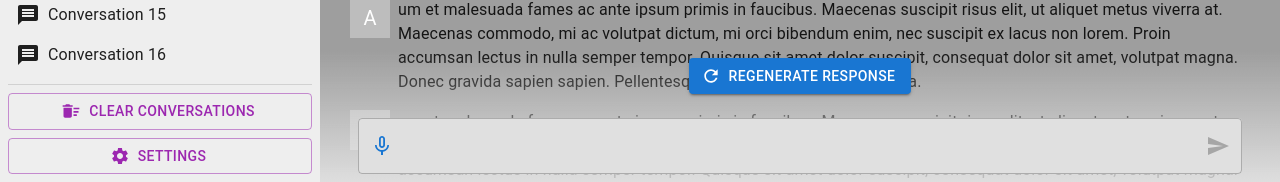
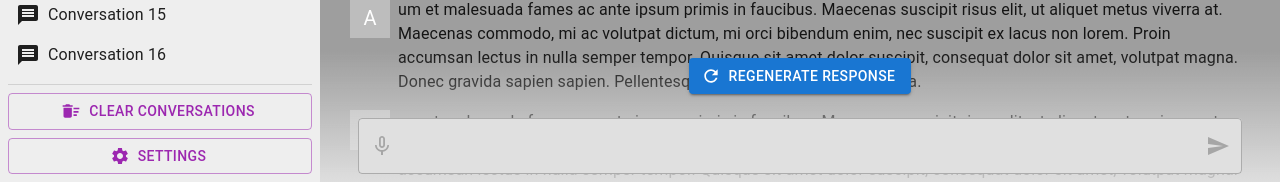
Before and after one commit to chat-gpt-assistant/assistant-ui, a React (Create React App) app: page / in a window 1280 px wide. Shown: the part 618-800 px from the top of the page. Built offline with nearby package versions, Linux system fonts and the light colour scheme.

Commit message:
add mute/unmute

```diff
--- a/src/components/InputPanel.tsx
+++ b/src/components/InputPanel.tsx
@@ -7,6 +7,7 @@ import ResponseControl from './ResponseControl';
 const InputPanel: React.FC = () => {
   const [isAssistantResponding, setIsAssistantResponding] = useState(false);
   const [text, setText] = useState('');
+  const [isMicMuted, setIsMicMuted] = useState(true);
 
   const handleStopGenerating = () => {
     // Implement stopping the assistant's response generation
@@ -38,6 +39,10 @@ const InputPanel: React.FC = () => {
     }
   };
 
+  const handleMicToggle = () => {
+    setIsMicMuted(!isMicMuted);
+  };
+
   return (
     <Box
       p={1}
@@ -65,8 +70,10 @@ const InputPanel: React.FC = () => {
               backgroundColor: 'grey.300',
             }}
           >
-            <IconButton color="primary" sx={{position: 'absolute', left: 4, bottom: 8}}>
-              <MicNoneIcon/>
+            <IconButton color="primary"
+                        sx={{position: 'absolute', left: 4, bottom: 8}}
+                        onClick={handleMicToggle}>
+              <MicNoneIcon color={isMicMuted ? 'disabled' : 'primary'}/>
             </IconButton>
             <TextareaAutosize
               minRows={1}
```
